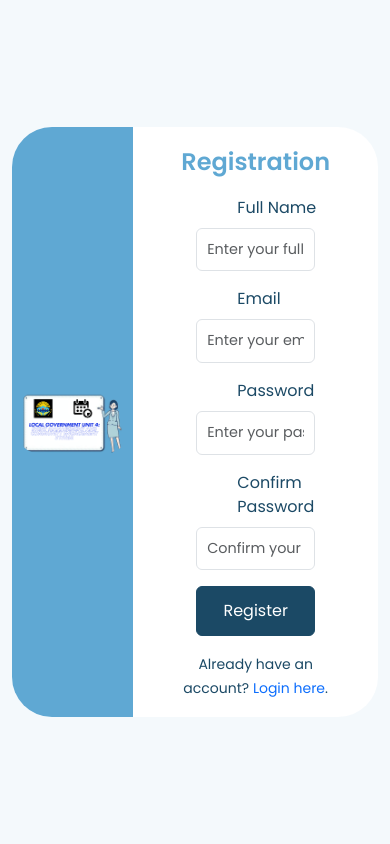
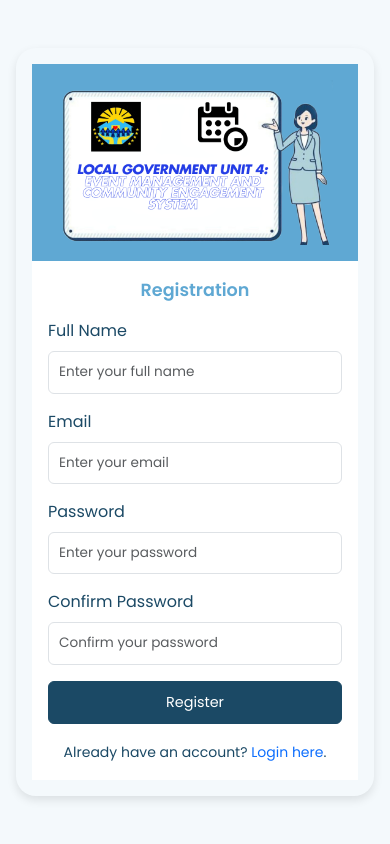
Before and after one commit to Shamicode20/event-app, a PHP site: page /register.php in a window 390 px wide. Run offline with PHP 8.4, Linux system fonts and the light colour scheme.

Commit message:
fix responsive register.php

```diff
--- a/register.php
+++ b/register.php
@@ -12,20 +12,22 @@
       font-family: "Poppins", sans-serif;
       background-color: #f4f9fc;
       color: #1b4965;
-      height: 100vh;
+      margin: 0;
       display: flex;
       justify-content: center;
       align-items: center;
-      margin: 0;
+      min-height: 100vh;
+      padding: 1rem;
     }
 
     .container {
       display: flex;
+      flex-direction: row;
       width: 100%;
       max-width: 1000px;
-      height: 70vh;
+      border-radius: 20px;
       overflow: hidden;
-      border-radius: 40px;
+      box-shadow: 0 4px 10px rgba(0, 0, 0, 0.1);
     }
 
     .left {
@@ -34,28 +36,25 @@
       display: flex;
       justify-content: center;
       align-items: center;
-      border-top-left-radius: 40px;
-      border-bottom-left-radius: 40px;
+      padding: 1rem;
     }
 
     .left img {
-      max-width: 450px;
-      width: 90%;
-      border-radius: 20px;
+      max-width: 100%;
+      height: auto;
+      border-radius: 10px;
     }
 
     .right {
       flex: 1;
       background-color: white;
-      padding: 3rem;
+      padding: 2rem;
       display: flex;
       flex-direction: column;
       justify-content: center;
-      border-top-right-radius: 40px;
-      border-bottom-right-radius: 40px;
     }
 
-    .right .card-header {
+    .card-header {
       color: #5fa8d3;
       text-align: center;
       font-size: 1.5rem;
@@ -66,25 +65,19 @@
     .form-label {
       display: block;
       margin-bottom: 0.5rem;
-      text-align: left;
-      margin-left: 3.5rem;
     }
 
     .form-control {
-      font-size: 0.9rem;
+      font-size: 1rem;
       padding: 10px;
-      width: 80%;
       margin-bottom: 1rem;
-      margin-left: 10%;
     }
 
     .btn-primary {
       background-color: #1b4965;
       border-color: #1b4965;
-      padding: 12px 20px;
+      padding: 10px 20px;
       font-size: 1rem;
-      width: 80%;
-      margin: 0 auto;
     }
 
     .btn-primary:hover {
@@ -105,6 +98,48 @@
     #feedback.error {
       color: red;
       text-align: center;
+    }
+
+    @media (max-width: 768px) {
+      .container {
+        flex-direction: column;
+        height: auto;
+      }
+
+      .left, .right {
+        width: 100%;
+        padding: 1rem;
+      }
+
+      .card-header {
+        font-size: 1.25rem;
+      }
+
+      .form-control {
+        font-size: 0.9rem;
+      }
+
+      .btn-primary {
+        width: 100%;
+      }
+    }
+
+    @media (max-width: 480px) {
+      .container {
+        padding: 1rem;
+      }
+
+      .card-header {
+        font-size: 1.1rem;
+      }
+
+      .form-control {
+        font-size: 0.85rem;
+      }
+
+      .btn-primary {
+        font-size: 0.9rem;
+      }
     }
   </style>
 </head>
@@ -147,7 +182,6 @@
     </div>
   </div>
 
-  <!-- Bootstrap JS -->
   <script src="https://cdnjs.cloudflare.com/ajax/libs/bootstrap/5.3.3/js/bootstrap.bundle.min.js"></script>
   <script>
     document.addEventListener("DOMContentLoaded", function() {
@@ -157,7 +191,6 @@
       registerForm.addEventListener("submit", async function(e) {
         e.preventDefault();
 
-        // Validate passwords match
         const password = document.getElementById("password").value.trim();
         const confirmPassword = document.getElementById("confirmPassword").value.trim();
 
@@ -168,7 +201,6 @@
           return;
         }
 
-        // Submit form data to the backend
         const formData = new FormData(registerForm);
         formData.append("action", "register");
 
@@ -185,7 +217,6 @@
             feedback.textContent = "Registration successful! Redirecting...";
             feedback.style.display = "block";
 
-            // Redirect to login page
             setTimeout(() => {
               window.location.href = "login.php";
             }, 1500);
```
